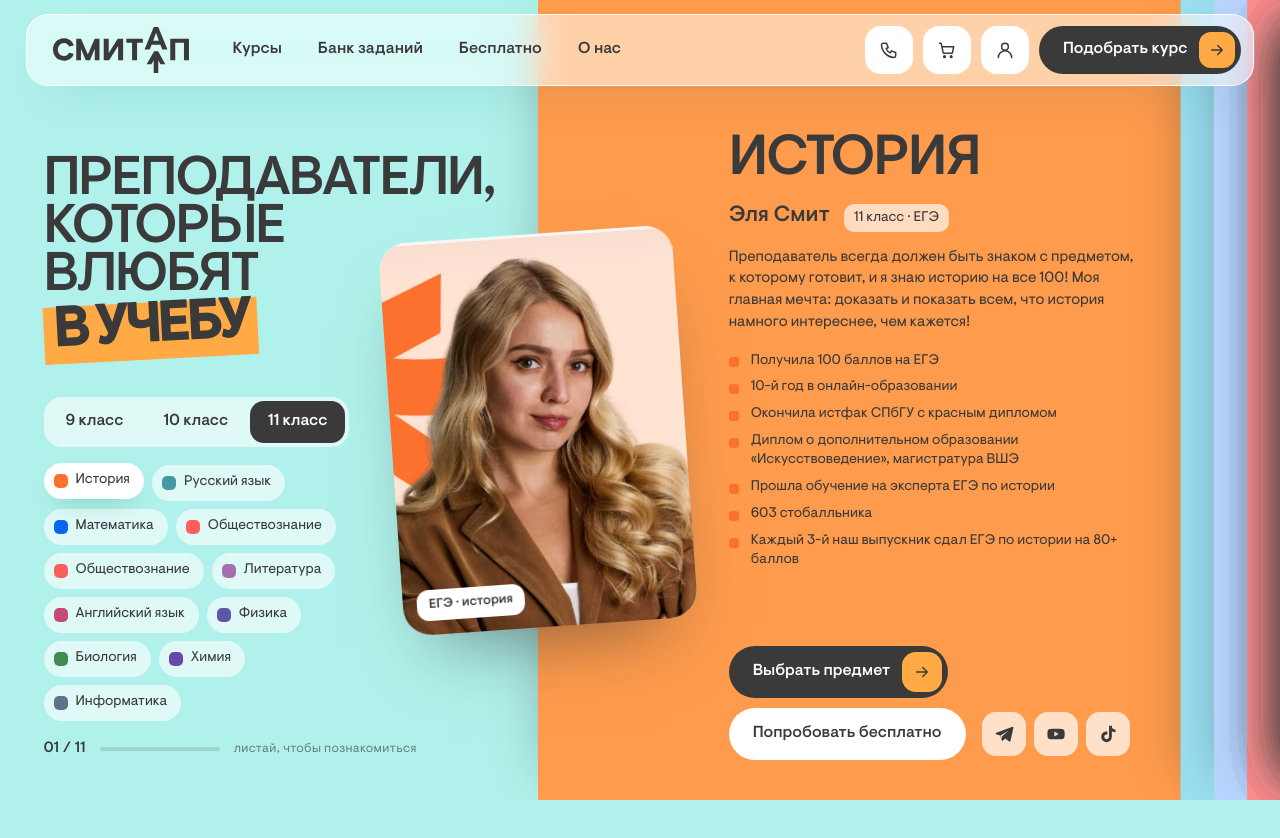
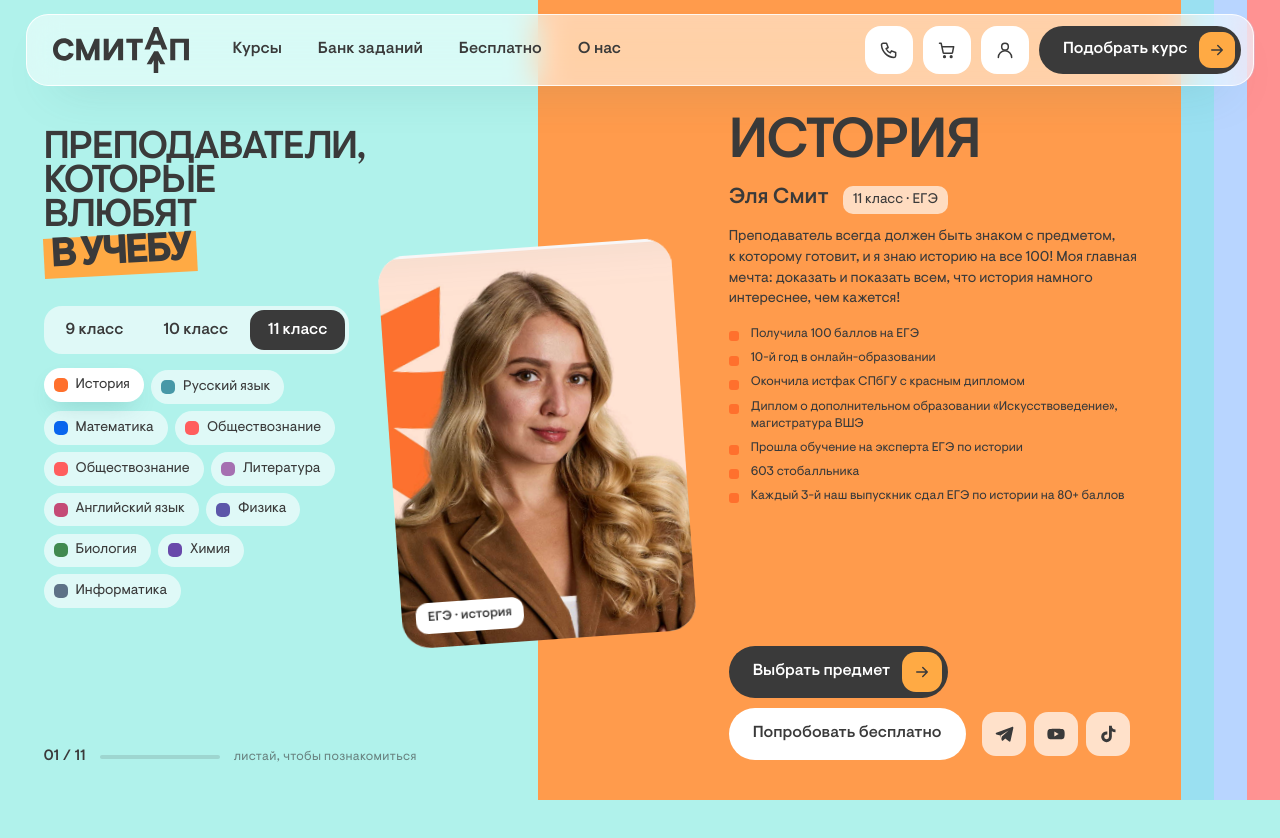
Before and after one commit to timofeevaekaterinan-rgb/smitup-concepts, a plain HTML site: page v5/index.html in a window 1280 px wide. Shown: the top 838 px of the page. Drawn offline with Linux system fonts and the light colour scheme.

Commit message:
v5: фото на неподвижном месте без перекрытия текста, без теней
Co-Authored-By: Claude Opus 5.5 <noreply@anthropic.com>

```diff
--- a/v5/index.html
+++ b/v5/index.html
@@ -9,7 +9,7 @@
 @font-face{font-family:"Visuelt";src:url("../assets/fonts/visuelt-regular.woff") format("woff");font-weight:400;font-display:swap}
 @font-face{font-family:"Visuelt";src:url("../assets/fonts/visuelt-medium.woff") format("woff");font-weight:500;font-display:swap}
 :root{--teal:#B0F2EB;--white:#FFFFFF;--graphite:#3A3A3A;--orange:#FFAA44;--ease:cubic-bezier(.22,1,.36,1);
-  --left:42vw;--strip:2.6vw;--cardW:min(23vw,380px)}
+  --left:42vw;--strip:2.6vw;--cardW:min(23vw,380px,calc((100vh - 230px) * .75))}   /* фото учитывает и высоту окна */
 *{box-sizing:border-box;margin:0;padding:0}
 html{scroll-behavior:auto}
 body{font-family:"Visuelt",Arial,sans-serif;color:var(--graphite);background:var(--teal);font-size:16px;line-height:1.45;-webkit-font-smoothing:antialiased}
@@ -38,15 +38,15 @@ button{font:inherit;color:inherit;cursor:pointer}
 /* ───── 6 блок – преподаватели: секция залипает, справа по скроллу выезжают панели предметов ───── */
 .tch{position:relative}
 .pin{position:sticky;top:0;height:100vh;height:100svh;overflow:hidden;background:var(--teal)}
-.lead{position:absolute;left:0;top:0;bottom:0;width:var(--left);padding:calc(110px + 6vh) 3.4vw 5vh;display:flex;flex-direction:column;z-index:1}
+.lead{position:absolute;left:0;top:0;bottom:0;width:var(--left);padding:calc(100px + 4vh) 3.4vw 4vh;display:flex;flex-direction:column;z-index:1}
 .ttl{font-weight:500;text-transform:uppercase;line-height:.88;letter-spacing:-.04em;font-size:var(--ttlF,64px)}
 .ttl span{display:block}
 .ttl .pl{display:inline-block;margin-top:.12em;padding:.06em .18em .1em;background:var(--orange);transform:rotate(-3deg);transform-origin:left center}
-.seg{display:inline-flex;gap:4px;padding:4px;margin-top:clamp(22px,4vh,40px);border-radius:18px;background:rgba(255,255,255,.6);align-self:flex-start}
-.seg button{height:42px;padding:0 18px;border:0;border-radius:14px;background:none;font-weight:500;font-size:16px;transition:background-color .2s}
+.seg{display:inline-flex;gap:4px;padding:4px;margin-top:clamp(14px,3.4vh,40px);border-radius:18px;background:rgba(255,255,255,.6);align-self:flex-start}
+.seg button{height:clamp(34px,5vh,42px);padding:0 18px;border:0;border-radius:14px;background:none;font-weight:500;font-size:16px;transition:background-color .2s}
 .seg button.on{background:var(--graphite);color:var(--white)}
-.chips{display:flex;flex-wrap:wrap;gap:8px;margin-top:18px;max-width:calc(var(--left) - var(--cardW) / 2 - 6vw)}   /* не заходит под фото-карточку */
-.chips button{display:inline-flex;align-items:center;gap:8px;height:36px;padding:0 14px 0 10px;border:0;border-radius:999px;background:rgba(255,255,255,.6);font-size:14px;transition:background-color .2s,transform .25s var(--ease)}
+.chips{display:flex;flex-wrap:wrap;gap:clamp(5px,.9vh,8px);margin-top:clamp(10px,2vh,18px);max-width:calc(var(--left) - var(--cardW) / 2 - 6vw)}   /* не заходит под фото-карточку */
+.chips button{display:inline-flex;align-items:center;gap:8px;height:clamp(28px,4.2vh,36px);padding:0 14px 0 10px;border:0;border-radius:999px;background:rgba(255,255,255,.6);font-size:14px;transition:background-color .2s,transform .25s var(--ease)}
 .chips button i{width:14px;height:14px;border-radius:5px;flex:none}
 .chips button.on{background:var(--white);transform:translateY(-2px);box-shadow:0 10px 24px -12px rgba(25,105,105,.45)}
 .cnt{margin-top:auto;font-weight:500;font-size:15px;letter-spacing:.02em;display:flex;align-items:center;gap:14px}
@@ -54,18 +54,21 @@ button{font:inherit;color:inherit;cursor:pointer}
 .cnt .bar i{display:block;height:100%;background:var(--graphite);transform-origin:left;transform:scaleX(var(--pr,0))}
 .cnt small{font-weight:400;opacity:.6}
 
-.pn{position:absolute;top:0;bottom:0;left:var(--left);width:calc(100vw - var(--left));will-change:transform;box-shadow:-24px 0 48px -30px rgba(58,58,58,.35)}
-.card{position:absolute;left:calc(var(--cardW) / -2);top:50%;width:var(--cardW);aspect-ratio:3/4;margin-top:calc(var(--cardW) * -2 / 3 + 30px);border-radius:28px;overflow:hidden;background:var(--white);box-shadow:0 40px 70px -34px rgba(40,40,40,.55);will-change:transform,opacity}
+.pn{position:absolute;top:0;bottom:0;left:var(--left);width:calc(100vw - var(--left));will-change:transform}
+/* одно неподвижное место под фото – на границе колонок, поверх панелей; новое фото выезжает снизу на место прежнего */
+.cards{position:absolute;left:var(--left);top:0;bottom:0;width:0;z-index:60;pointer-events:none}
+.pn .card{display:none}
+.card{position:absolute;left:calc(var(--cardW) / -2);top:calc(50% + 43px);width:var(--cardW);aspect-ratio:3/4;margin-top:calc(var(--cardW) * -2 / 3);border-radius:28px;overflow:hidden;background:var(--white);will-change:transform,opacity}
 .card img{display:block;width:100%;height:100%;object-fit:cover;object-position:50% 20%}
 .card .stub{position:absolute;inset:0;display:flex;flex-direction:column;align-items:center;justify-content:center;gap:10px;font-size:14px;font-weight:500;opacity:.9}
 .card .stub img{width:64%;height:auto;object-fit:contain}
 .card .tag{position:absolute;left:14px;bottom:14px;padding:6px 12px;border-radius:12px;background:var(--white);font-size:13px;font-weight:500}
-.body{position:absolute;inset:0;padding:calc(112px + 3vh) calc(var(--strip) * 3 + 3vw) 5vh calc(var(--cardW) / 2 + 3.4vw);display:flex;flex-direction:column}
-.sub{font-weight:500;text-transform:uppercase;letter-spacing:-.035em;line-height:.9;font-size:clamp(40px,4.4vw,76px);white-space:nowrap}
-.nm{margin-top:14px;font-weight:500;font-size:clamp(22px,1.7vw,30px);display:flex;flex-wrap:wrap;align-items:baseline;gap:6px 14px}
+.body{position:absolute;inset:0;padding:calc(100px + 2.4vh) calc(var(--strip) * 3 + 3vw) 5vh calc(var(--cardW) / 2 + 3.4vw);display:flex;flex-direction:column}
+.sub{font-weight:500;text-transform:uppercase;letter-spacing:-.035em;line-height:.9;font-size:clamp(32px,min(4.4vw,8vh),76px);white-space:nowrap}
+.nm{margin-top:clamp(8px,1.6vh,14px);font-weight:500;font-size:clamp(18px,min(1.7vw,3.3vh),30px);display:flex;flex-wrap:wrap;align-items:baseline;gap:6px 14px}
 .nm small{font-weight:400;font-size:14px;padding:4px 10px;border-radius:10px;background:rgba(255,255,255,.65)}
-.q{margin-top:14px;font-size:clamp(15px,1.12vw,18px);line-height:1.45;max-width:36em}
-.facts{list-style:none;margin-top:18px;display:grid;gap:8px;font-size:clamp(14px,.98vw,16px);line-height:1.35}
+.q{margin-top:clamp(8px,1.6vh,14px);font-size:clamp(13px,min(1.12vw,2.15vh),18px);line-height:1.45;max-width:36em}
+.facts{list-style:none;margin-top:clamp(10px,2vh,18px);display:grid;gap:clamp(4px,.9vh,8px);font-size:clamp(12.5px,min(.98vw,1.95vh),16px);line-height:1.35}
 .facts li{position:relative;padding-left:22px}
 .facts li::before{content:"";position:absolute;left:0;top:.42em;width:10px;height:10px;border-radius:3px;background:var(--acc)}
 .btns{margin-top:auto;padding-top:20px;display:flex;flex-wrap:wrap;align-items:center;gap:10px}
@@ -83,7 +86,8 @@ button{font:inherit;color:inherit;cursor:pointer}
   .lead{position:relative;width:100%;padding:120px 20px 24px}
   .chips{max-width:none}.cnt{display:none}
   .pns{position:relative}
-  .pn{position:relative;left:auto;width:100%;transform:none!important;box-shadow:none}
+  .pn{position:relative;left:auto;width:100%;transform:none!important}
+  .cards{display:none}.pn .card{display:block}
   .card{position:relative;left:auto;top:auto;margin:24px auto 0;width:min(78vw,360px);transform:none!important;opacity:1!important}
   .body{position:relative;padding:20px 20px 40px}
 }
@@ -110,12 +114,13 @@ button{font:inherit;color:inherit;cursor:pointer}
 <section class="tch" id="tch" aria-label="Преподаватели">
   <div class="pin">
     <div class="lead">
-      <h2 class="ttl" id="ttl"><span>Преподаватели,</span><span>которые влюбят</span><b class="pl">в&nbsp;учебу</b></h2>
+      <h2 class="ttl" id="ttl"><span>Преподаватели,</span><span>которые</span><span>влюбят</span><b class="pl">в&nbsp;учебу</b></h2>
       <div class="seg" id="seg" role="tablist" aria-label="Класс"></div>
       <div class="chips" id="chips" aria-label="Предметы"></div>
       <div class="cnt"><span id="num">01 / 11</span><span class="bar"><i id="bar"></i></span><small>листай, чтобы познакомиться</small></div>
     </div>
     <div class="pns" id="pns"></div>
+    <div class="cards" id="cards" aria-hidden="true"></div>
   </div>
 </section>
 <section class="after">дальше – 7 блок «Репетитор vs СМИТАП»</section>
@@ -202,7 +207,7 @@ function build(){
     const photo = t.ph ? `<img src="../assets/photo/${t.ph}" alt="${t.n}">`
       : `<div class="stub" style="background:${lt}"><img src="../assets/mascot/${['point','peace','please','cool'][i % 4]}.svg" alt=""><span>фото скоро</span></div>`;
     return `<article class="pn" style="background:${lt};--acc:${dk};z-index:${10 + i}">
-      <div class="card" style="--rot:${rot}deg">${photo}<span class="tag">${t.ex} · ${t.sub.toLowerCase()}</span></div>
+      <div class="card">${photo}<span class="tag">${t.ex} · ${t.sub.toLowerCase()}</span></div>
       <div class="body">
         <h3 class="sub" style="color:${contrast(dk, lt) >= 3 ? dk : '#3A3A3A'}">${t.sub}</h3>
         <div class="nm">${t.n}<small>${grade} класс · ${t.ex}</small></div>
@@ -211,7 +216,10 @@ function build(){
         <div class="btns"><a class="pill dark" href="#">Выбрать предмет <span class="go"><svg><use href="#i-arrow"/></svg></span></a><a class="pill light" href="#">Попробовать бесплатно</a>
           <span class="soc"><a href="#" aria-label="Телеграм"><svg viewBox="0 0 24 24">${ICONS.tg}</svg></a><a href="#" aria-label="Ютуб"><svg viewBox="0 0 24 24">${ICONS.yt}</svg></a><a href="#" aria-label="Тикток"><svg viewBox="0 0 24 24">${ICONS.tt}</svg></a></span></div>
       </div></article>`; }).join('');
-  P = [...document.querySelectorAll('.pn')].map(el => ({ el, card: el.querySelector('.card'), rot: parseFloat(el.querySelector('.card').style.getPropertyValue('--rot')) }));
+  // фото на десктопе – в отдельном неподвижном месте поверх панелей (копии внутри панелей – для мобильного)
+  $('#cards').innerHTML = [...document.querySelectorAll('.pn .card')].map((c, i) => `<div class="card" style="z-index:${i + 1}">${c.innerHTML}</div>`).join('');
+  const cards = [...document.querySelectorAll('#cards .card')];
+  P = [...document.querySelectorAll('.pn')].map((el, i) => ({ el, card: cards[i], rot: i % 2 ? 3 : -4 }));
   $('#tch').style.height = innerWidth > 820 ? `${(list.length - 1) * STEP * 100 + 100}vh` : '';   // залипание: 100vh + прокрутка на все панели
   fitTitle(); frame();
 }
@@ -223,8 +231,9 @@ function fitTitle(){
   fitSubs();
   const el = $('#ttl'); el.style.setProperty('--ttlF', '100px');
   const w = Math.max(...[...el.children].map(s => { const r = document.createRange(); r.selectNodeContents(s); return r.getBoundingClientRect().width; }));
-  const colW = $('.lead').clientWidth - parseFloat(getComputedStyle($('.lead')).paddingLeft) * 2;
-  el.style.setProperty('--ttlF', Math.min(100 * colW / w, innerHeight * .1) + 'px');
+  const lead = $('.lead'), pad = parseFloat(getComputedStyle(lead).paddingLeft), cardW = innerWidth > 820 ? $('#cards .card')?.offsetWidth || 0 : 0;
+  const colW = (innerWidth > 820 ? lead.clientWidth - cardW / 2 - pad * 1.6 : lead.clientWidth - pad * 2);   // до края фото, не под него
+  el.style.setProperty('--ttlF', Math.min(100 * colW / w, innerHeight * .095) + 'px');
 }
 function progress(){
   if (Q.has('p')) return clamp(+Q.get('p'), 0, list.length - 1);
@@ -242,10 +251,10 @@ function frame(){
     else if (t <= MAXS + 1) x = Math.min(stripX(t), R) - left0;
     else x = R - left0;
     o.el.style.transform = `translateX(${x}px)`;
-    // карточка-фото приезжает вместе со своей панелью; у «корешков» и под следующей карточкой – скрыта
-    const vis = t >= 1 ? 0 : t > 0 ? 1 - t : t > -1 ? 1 : 0, ci = clamp(1 - t, 0, 1);
-    o.card.style.opacity = t >= 1 ? 0 : t > -1 ? 1 : 0;
-    o.card.style.transform = `translateX(${(1 - ease(ci)) * 60}px) rotate(${o.rot * (0.4 + .6 * ease(ci))}deg) scale(${.92 + .08 * ease(ci)})`;
+    // фото: на своем месте, пока панель активна; следующее выезжает снизу поверх, по тексту не проходит
+    const k = clamp(1 - t, 0, 1), e = ease(k);
+    o.card.style.visibility = t >= 1 || t <= -2 ? 'hidden' : 'visible';
+    o.card.style.transform = `translateY(${(1 - e) * innerHeight * .95}px) rotate(${o.rot * (1.8 - .8 * e)}deg)`;
   });
   const now = Math.round(p); if (now !== cur || !$('#chips .on')){ cur = now;
     document.querySelectorAll('#chips button').forEach((b, i) => b.classList.toggle('on', i === cur)); }
```
